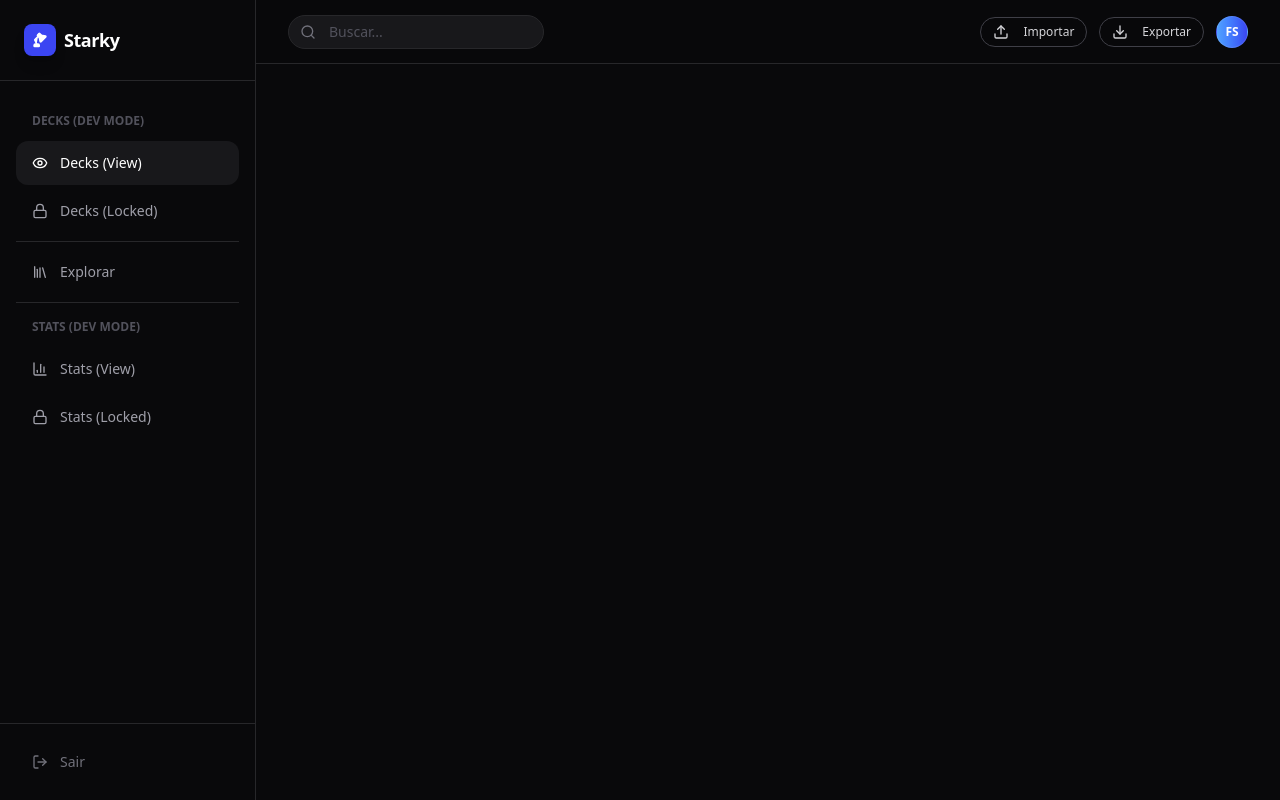
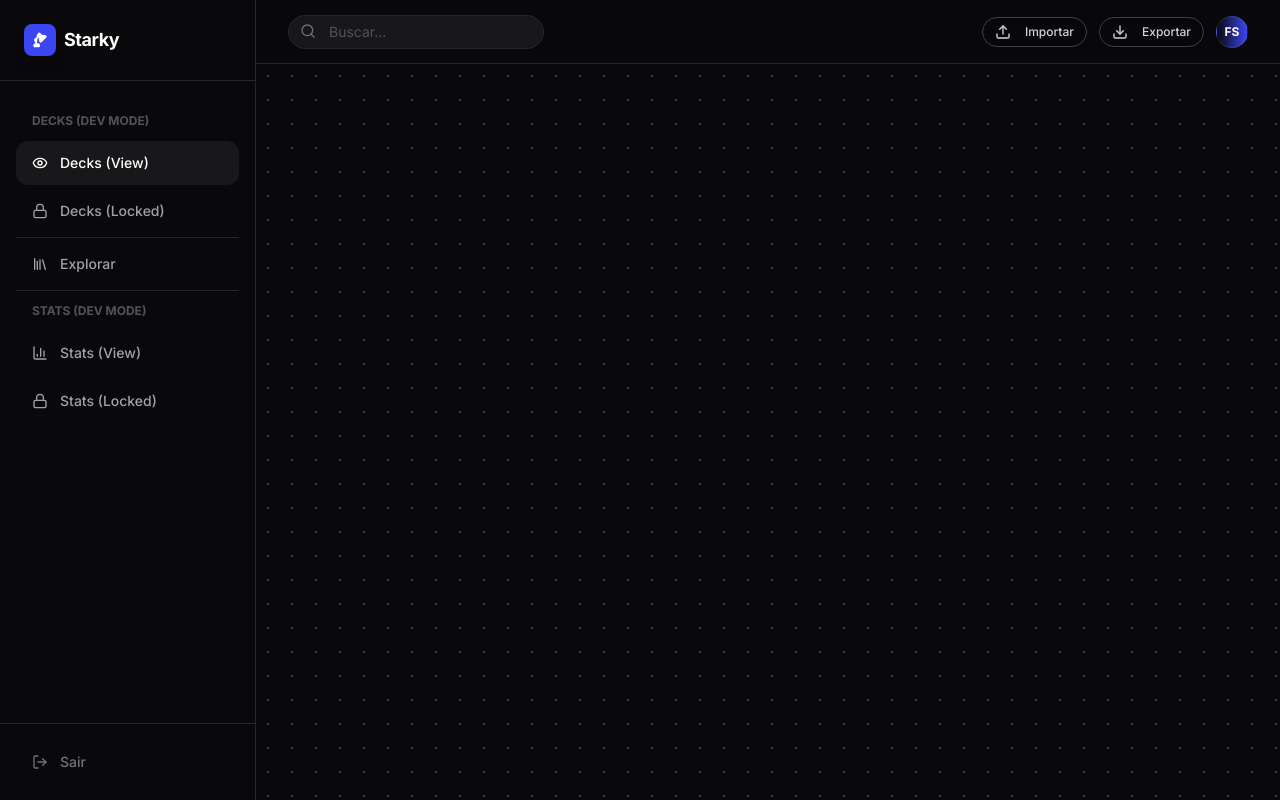
Before and after one commit to felipesoarws/starky, a React (Vite) app: page /overview in a window 1280 px wide. Built offline with nearby package versions, Linux system fonts and the light colour scheme.

Commit message:
fix: add smooth transition between pages and sections

```diff
--- a/index.html
+++ b/index.html
@@ -1,10 +1,87 @@
 <!doctype html>
-<html lang="en">
+<html lang="pt-BR" class="scroll-smooth">
   <head>
     <meta charset="UTF-8" />
-    <link rel="icon" type="image/svg+xml" href="/vite.svg" />
     <meta name="viewport" content="width=device-width, initial-scale=1.0" />
-    <title>Starky</title>
+    <title>Starky - Domine Qualquer Assunto</title>
+    <script src="https://cdn.tailwindcss.com"></script>
+    <link rel="preconnect" href="https://fonts.googleapis.com" />
+    <link rel="preconnect" href="https://fonts.gstatic.com" crossorigin />
+    <link
+      href="https://fonts.googleapis.com/css2?family=Inter:wght@300;400;500;600;700;800&display=swap"
+      rel="stylesheet"
+    />
+    <script>
+      tailwind.config = {
+        theme: {
+          extend: {
+            fontFamily: {
+              sans: ["Inter", "sans-serif"],
+            },
+            colors: {
+              background: "#09090b",
+              surface: "#18181b",
+              primary: "#ffffff",
+              secondary: "#a1a1aa",
+              accent: "#3B45F2",
+            },
+            animation: {
+              "fade-in": "fadeIn 0.5s ease-out forwards",
+              "slide-up": "slideUp 0.8s ease-out forwards",
+              "pulse-slow": "pulse 4s cubic-bezier(0.4, 0, 0.6, 1) infinite",
+            },
+            keyframes: {
+              fadeIn: {
+                "0%": { opacity: "0" },
+                "100%": { opacity: "1" },
+              },
+              slideUp: {
+                "0%": { opacity: "0", transform: "translateY(20px)" },
+                "100%": { opacity: "1", transform: "translateY(0)" },
+              },
+            },
+          },
+        },
+      };
+    </script>
+    <style>
+      /* Custom scrollbar */
+      ::-webkit-scrollbar {
+        width: 8px;
+      }
+      ::-webkit-scrollbar-track {
+        background: #18181b;
+      }
+      ::-webkit-scrollbar-thumb {
+        background: #3f3f46;
+        border-radius: 4px;
+      }
+      ::-webkit-scrollbar-thumb:hover {
+        background: #52525b;
+      }
+
+      .bg-dot-pattern {
+        background-image: radial-gradient(#3f3f46 1px, transparent 1px);
+        background-size: 24px 24px;
+      }
+
+      @keyframes scroll {
+        0% {
+          transform: translateX(0);
+        }
+        100% {
+          transform: translateX(-50%);
+        }
+      }
+
+      .animate-marquee {
+        animation: scroll 40s linear infinite;
+      }
+
+      .hover-pause:hover {
+        animation-play-state: paused;
+      }
+    </style>
   </head>
   <body>
     <div id="root"></div>
--- a/src/components/Navbar.tsx
+++ b/src/components/Navbar.tsx
@@ -51,7 +51,7 @@ const Navbar = ({ scrolled }: NavbarProps) => {
             Entrar
           </a>
 
-          <Button size="sm">
+          <Button size="sm" className="bg-(--accent-color)">
             <Link to={"/overview"}>Começar Agora</Link>
           </Button>
         </div>
--- /dev/null
+++ b/src/components/overview/DecksView.tsx
@@ -0,0 +1,5 @@
+const DecksView = () => {
+  return <div></div>;
+};
+
+export default DecksView;
--- /dev/null
+++ b/src/components/overview/LibraryView.tsx
@@ -0,0 +1,20 @@
+const LibraryView = () => {
+  return (
+    <div className="animate-fade-in text-center py-20">
+      <h2 className="text-3xl font-bold text-white mb-4">
+        Biblioteca Comunitária
+      </h2>
+      <p className="text-zinc-400 mb-8">
+        Baixe decks prontos criados pela comunidade Starky.
+      </p>
+      <div className="grid grid-cols-1 md:grid-cols-2 lg:grid-cols-3 gap-6">
+        <div className="p-6 rounded-2xl bg-zinc-900 border border-zinc-800 text-left opacity-50">
+          <h3 className="font-bold text-white">JavaScript Basics</h3>
+          <p className="text-sm text-zinc-500">Em desenvolvimento...</p>
+        </div>
+      </div>
+    </div>
+  );
+};
+
+export default LibraryView;
--- a/src/components/overview/OverviewHeader.tsx
+++ b/src/components/overview/OverviewHeader.tsx
@@ -6,7 +6,7 @@ const OverviewHeader = () => {
     <header className="h-16 border-b border-zinc-800 bg-zinc-950/50 flex items-center justify-between px-6 md:px-8 shrink-0">
       <div className="flex items-center gap-4 text-sm text-zinc-400">
         <div className="relative">
-          <Search className="w-4 h-4 absolute left-3 top-1/2 -translate-y-1/2 text-zinc-500" />
+          <Search className="w-4 h-4 absolute left-3 top-1/4  text-zinc-500" />
           <input
             type="text"
             placeholder="Buscar..."
--- /dev/null
+++ b/src/components/overview/StatsView.tsx
@@ -0,0 +1,44 @@
+import { BarChart3 } from "lucide-react";
+import { Button } from "../ui/Button";
+
+interface StatsViewProps {
+  isLocked: boolean;
+  onLogin: () => void;
+}
+
+const StatsView = ({ isLocked, onLogin }: StatsViewProps) => {
+  if (isLocked) {
+    return (
+      <div className="flex flex-col items-center justify-center min-h-[50vh] text-center animate-fade-in">
+        <div className="w-16 h-16 bg-zinc-900 rounded-2xl flex items-center justify-center mb-6 border border-zinc-800">
+          <BarChart3 className="w-8 h-8 text-zinc-600" />
+        </div>
+        <h2 className="text-2xl font-bold text-white mb-3">
+          Acompanhe seu progresso
+        </h2>
+        <p className="text-zinc-400 max-w-md mb-8">
+          Faça login para ver estatísticas detalhadas sobre seu desempenho e
+          retenção de memória.
+        </p>
+        <Button onClick={onLogin} size="lg" className="w-full sm:w-auto">
+          Fazer Login
+        </Button>
+      </div>
+    );
+  }
+
+  return (
+    <div className="animate-fade-in flex flex-col items-center justify-center h-[50vh] text-center">
+      <BarChart3 className="w-16 h-16 text-zinc-700 mb-6" />
+      <h3 className="text-xl font-bold text-white mb-2">
+        Estatísticas em Breve
+      </h3>
+      <p className="text-zinc-500 max-w-md">
+        O acompanhamento detalhado do seu progresso de repetição espaçada estará
+        disponível na próxima atualização.
+      </p>
+    </div>
+  );
+};
+
+export default StatsView;
--- a/src/components/ui/Button.tsx
+++ b/src/components/ui/Button.tsx
@@ -1,32 +1,34 @@
-import React from 'react';
-import { ArrowRight } from 'lucide-react';
+import { ArrowRight } from "lucide-react";
 
 interface ButtonProps extends React.ButtonHTMLAttributes<HTMLButtonElement> {
-  variant?: 'primary' | 'secondary' | 'outline' | 'ghost';
-  size?: 'sm' | 'md' | 'lg';
+  variant?: "primary" | "secondary" | "tertiary" | "outline" | "ghost";
+  size?: "sm" | "md" | "lg";
   withArrow?: boolean;
   className?: string;
 }
 
 export const Button: React.FC<ButtonProps> = ({
   children,
-  variant = 'primary',
-  size = 'md',
+  variant = "primary",
+  size = "md",
   withArrow = false,
-  className = '',
+  className = "",
   ...props
 }) => {
-  const baseStyles = "inline-flex items-center justify-center font-medium transition-all duration-200 focus:outline-none focus:ring-2 focus:ring-offset-2 focus:ring-offset-black disabled:opacity-50 disabled:cursor-not-allowed rounded-full";
+  const baseStyles =
+    "inline-flex items-center justify-center font-medium transition-all duration-200 focus:outline-none focus:ring-2 focus:ring-offset-2 focus:ring-offset-black disabled:opacity-50 disabled:cursor-not-allowed rounded-full";
 
   const variants = {
-    // Primary: Uses the new Accent Blue (#3B45F2)
-    primary: "bg-(--accent-color) text-white hover:bg-(--accent-color)/90 shadow-lg shadow-(--accent-color)/25 focus:ring-(--accent-color)",
-    // Secondary: Dark Gray background for Dark Mode
-    secondary: "bg-zinc-800 text-zinc-100 hover:bg-zinc-700 border border-zinc-700 shadow-sm focus:ring-zinc-600",
-    // Outline: Border only
-    outline: "border border-zinc-700 text-zinc-300 hover:text-white hover:border-zinc-500 focus:ring-zinc-700",
-    // Ghost: Minimal
-    ghost: "text-zinc-400 hover:text-white hover:bg-zinc-800 focus:ring-zinc-700",
+    primary:
+      "bg-accent text-white hover:bg-accent/90 shadow-lg shadow-accent/25 focus:ring-accent",
+    secondary:
+      "bg-zinc-800 text-zinc-100 hover:bg-zinc-700 border border-zinc-700 shadow-sm focus:ring-zinc-600",
+    outline:
+      "border border-zinc-700 text-zinc-300 hover:text-white hover:border-zinc-500 focus:ring-zinc-700",
+    ghost:
+      "text-zinc-400 hover:text-white hover:bg-zinc-800 focus:ring-zinc-700",
+    tertiary:
+      "bg-white text-black hover:bg-white/90 shadow-lg shadow-accent/25 focus:ring-white border border-white",
   };
 
   const sizes = {
--- a/src/pages/Overview.tsx
+++ b/src/pages/Overview.tsx
@@ -1,8 +1,11 @@
-import { useEffect, useState } from "react";
+import { useState } from "react";
 import Sidebar from "../components/overview/Sidebar";
 import OverviewHeader from "../components/overview/OverviewHeader";
 
 import type { TabType } from "../components/overview/types";
+import DecksView from "../components/overview/DecksView";
+import LibraryView from "../components/overview/LibraryView";
+import StatsView from "../components/overview/StatsView";
 
 interface OverviewProps {
   onExit: () => void;
@@ -10,6 +13,7 @@ interface OverviewProps {
   onLogin?: () => void;
 }
 
+// eslint-disable-next-line @typescript-eslint/no-unused-vars
 function Overview({ onExit, isLoggedIn = false, onLogin }: OverviewProps) {
   // view dividida de logada / não logada para ver o layout, dps tem que tirar
   const [activeTab, setActiveTab] = useState<TabType>("decks_view");
@@ -24,6 +28,26 @@ function Overview({ onExit, isLoggedIn = false, onLogin }: OverviewProps) {
 
       <main className="flex-1 flex flex-col h-screen overflow-hidden">
         <OverviewHeader />
+
+        <div className="flex-1 overflow-y-auto p-6 md:p-10 bg-dot-pattern">
+          <div className="max-w-6xl mx-auto pb-20">
+            {/* Decks view */}
+            {(activeTab === "decks_view" || activeTab === "decks_locked") && (
+              <DecksView />
+            )}
+
+            {/* Library view */}
+            {activeTab === "library" && <LibraryView />}
+
+            {/* Stats view */}
+            {(activeTab === "stats_view" || activeTab === "stats_locked") && (
+              <StatsView
+                isLocked={activeTab === "stats_locked"}
+                onLogin={onLogin || (() => {})}
+              />
+            )}
+          </div>
+        </div>
       </main>
     </div>
   );
```
Also changed, not shown: src/components/CTA.tsx (+5 -17 lines).
